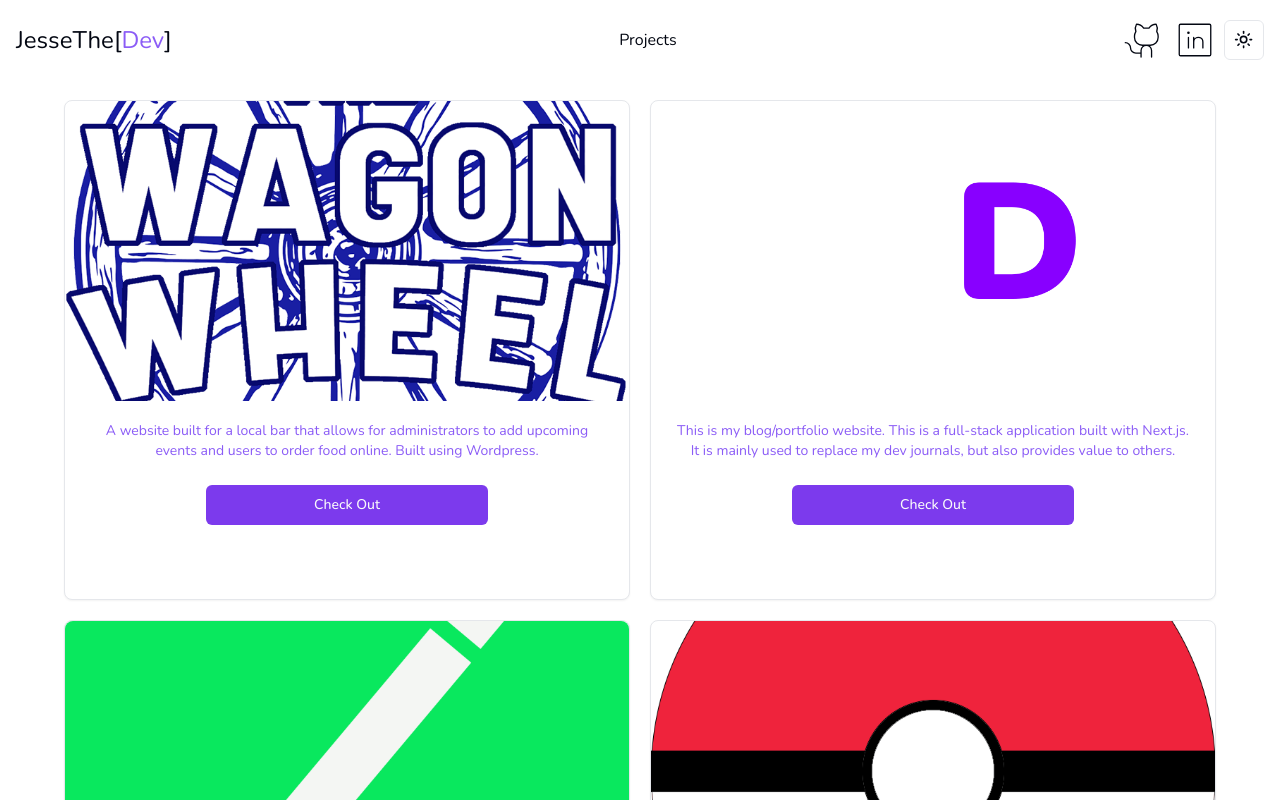
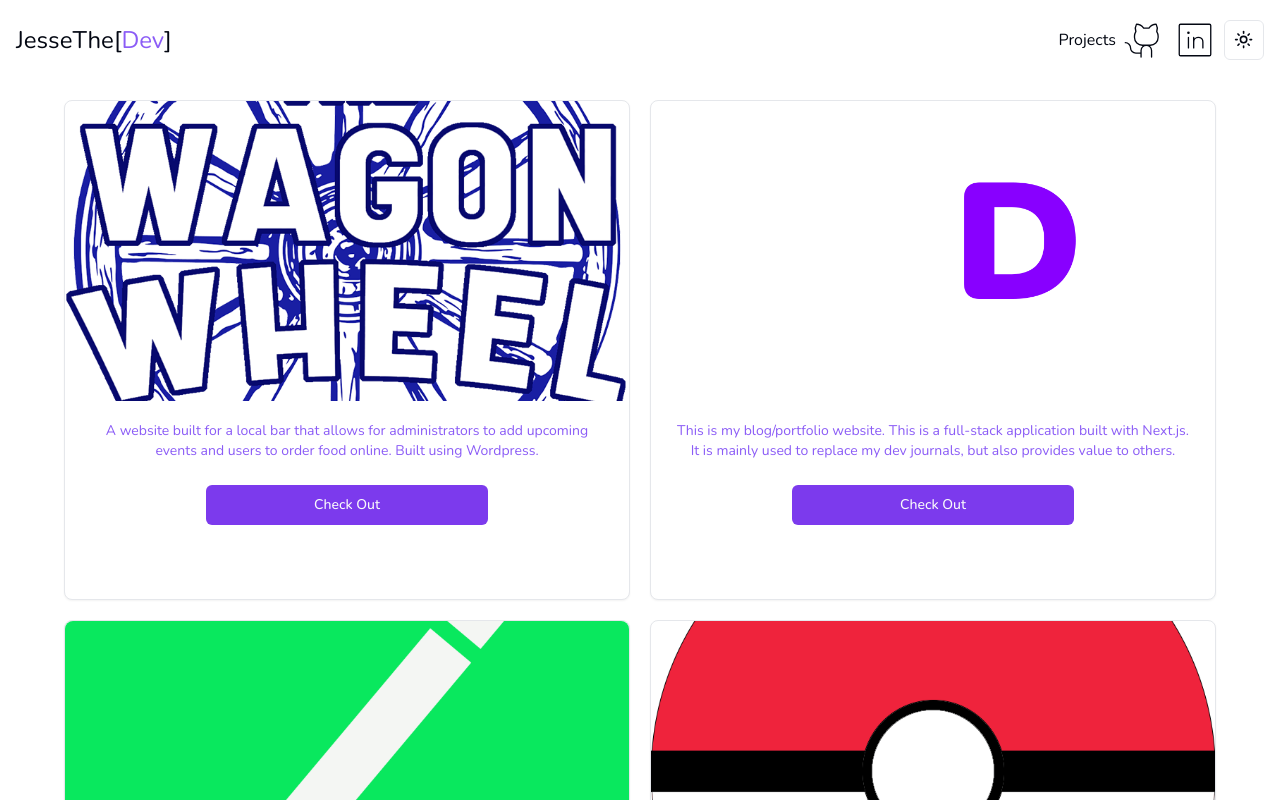
Before and after one commit to jmfp/studyapp, a Next.js app: page /projects in a window 1280 px wide. Shown: the top 800 px of the page. Built offline with nearby package versions, Linux system fonts and the light colour scheme.

Commit message:
fixed menu spacing error

```diff
--- a/app/components/navigation/navbar/Navbar.tsx
+++ b/app/components/navigation/navbar/Navbar.tsx
@@ -13,7 +13,6 @@ const NavBar = () =>{
       <div className="container mx-auto px-4 h-full">
         <div className="flex justify-between items-center h-full">
           <Logo/>
-          <Link href="/projects">Projects</Link>
           <SocialLinks/>
         </div>
       </div>
@@ -25,6 +24,7 @@ const NavBar = () =>{
 function SocialLinks(){
   return(
     <div className="flex items-center gap-2">
+      <Link href="/projects">Projects</Link>
       <Link
         href="https://github.com/jmfp"
         target="_blank"
```
